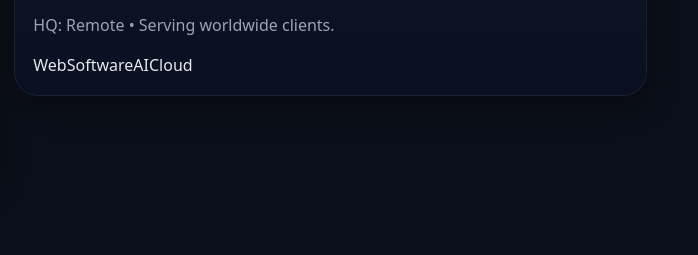
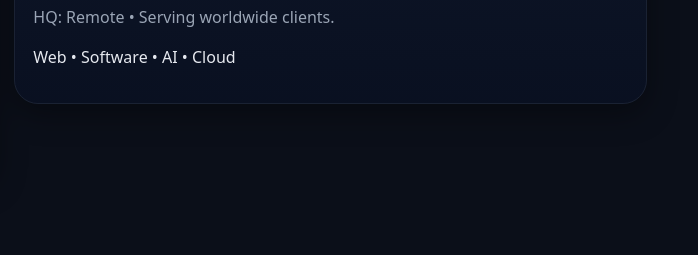
Before and after one commit to bshalrawal/nexoninc-tech, a plain HTML site: page index.html in a window 1280 px wide. Shown: the part 2019-2274 px from the top of the page, 582-1280 px from the left. Drawn offline with Linux system fonts and the light colour scheme.

Commit message:
Update index.html

```diff
--- a/index.html
+++ b/index.html
@@ -88,7 +88,8 @@
           <h3>Who we are</h3>
           <p>Nexon Inc is a technology studio delivering web, software, AI, and cloud solutions. We ship fast, keep quality high, and automate what can be automated.</p>
           <p class='muted'>HQ: Remote • Serving worldwide clients.</p>
-          <div class='badges'><span>Web</span><span>Software</span><span>AI</span><span>Cloud</span></div>
+
+          <div class='badges'><p>Web • Software • AI • Cloud</p></div>
         </div>
       </div>
     </section>
```
